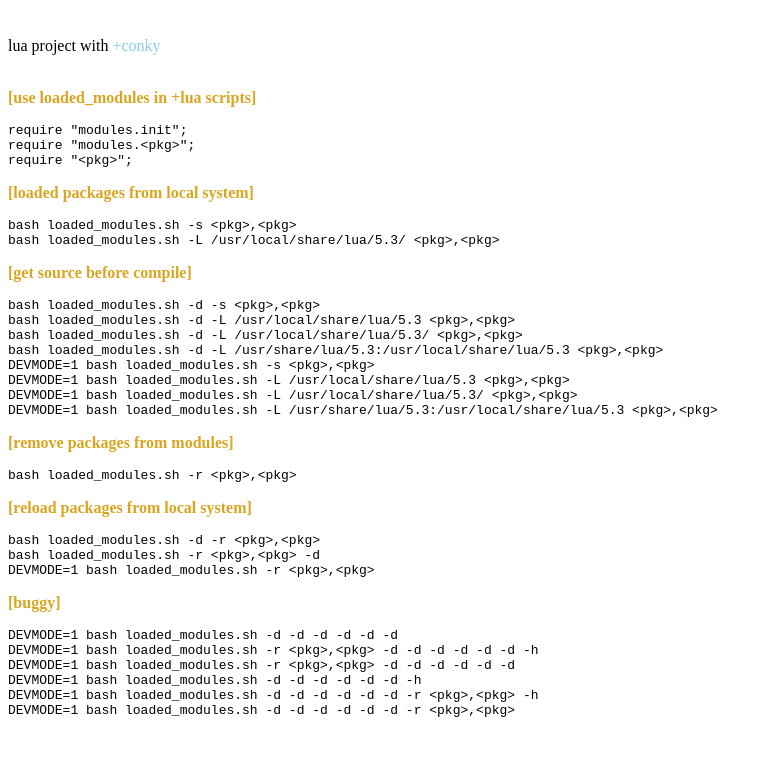
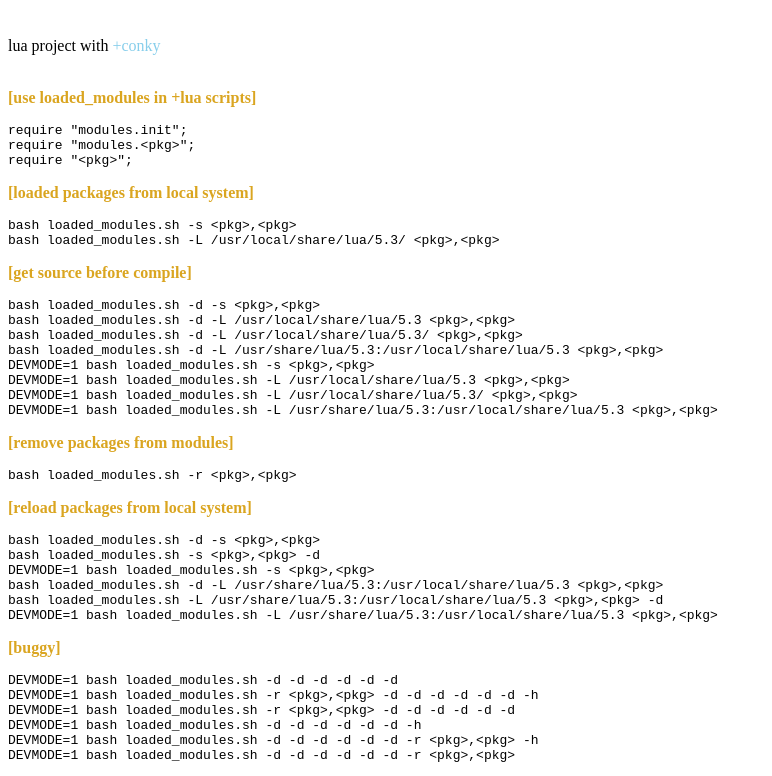
Before and after one commit to skulluglify/vlw, a plain HTML site: page index.html in a window 1280 px wide. Shown: the part 87-863 px from the top of the page, without its empty margins (0-772 px from the left). Before the commit the page ends 818 px from the top, so only its background shows below. Drawn offline with Linux system fonts and the light colour scheme.

Commit message:
+change readme

```diff
--- a/index.html
+++ b/index.html
@@ -40,9 +40,12 @@
 <p><b style="color:goldenrod;">[reload packages from local system]</b></p>
 
 <pre>
-bash loaded_modules.sh -d -r &lt;pkg&gt;,&lt;pkg&gt;
-bash loaded_modules.sh -r &lt;pkg&gt;,&lt;pkg&gt; -d
-DEVMODE=1 bash loaded_modules.sh -r &lt;pkg&gt;,&lt;pkg&gt;
+bash loaded_modules.sh -d -s &lt;pkg&gt;,&lt;pkg&gt;
+bash loaded_modules.sh -s &lt;pkg&gt;,&lt;pkg&gt; -d
+DEVMODE=1 bash loaded_modules.sh -s &lt;pkg&gt;,&lt;pkg&gt;
+bash loaded_modules.sh -d -L /usr/share/lua/5.3:/usr/local/share/lua/5.3 &lt;pkg&gt;,&lt;pkg&gt;
+bash loaded_modules.sh -L /usr/share/lua/5.3:/usr/local/share/lua/5.3 &lt;pkg&gt;,&lt;pkg&gt; -d
+DEVMODE=1 bash loaded_modules.sh -L /usr/share/lua/5.3:/usr/local/share/lua/5.3 &lt;pkg&gt;,&lt;pkg&gt;
 </pre>
 
 <p><b style="color:goldenrod;">[buggy]</b></p>
```
Also changed, not shown: 1 other file.
